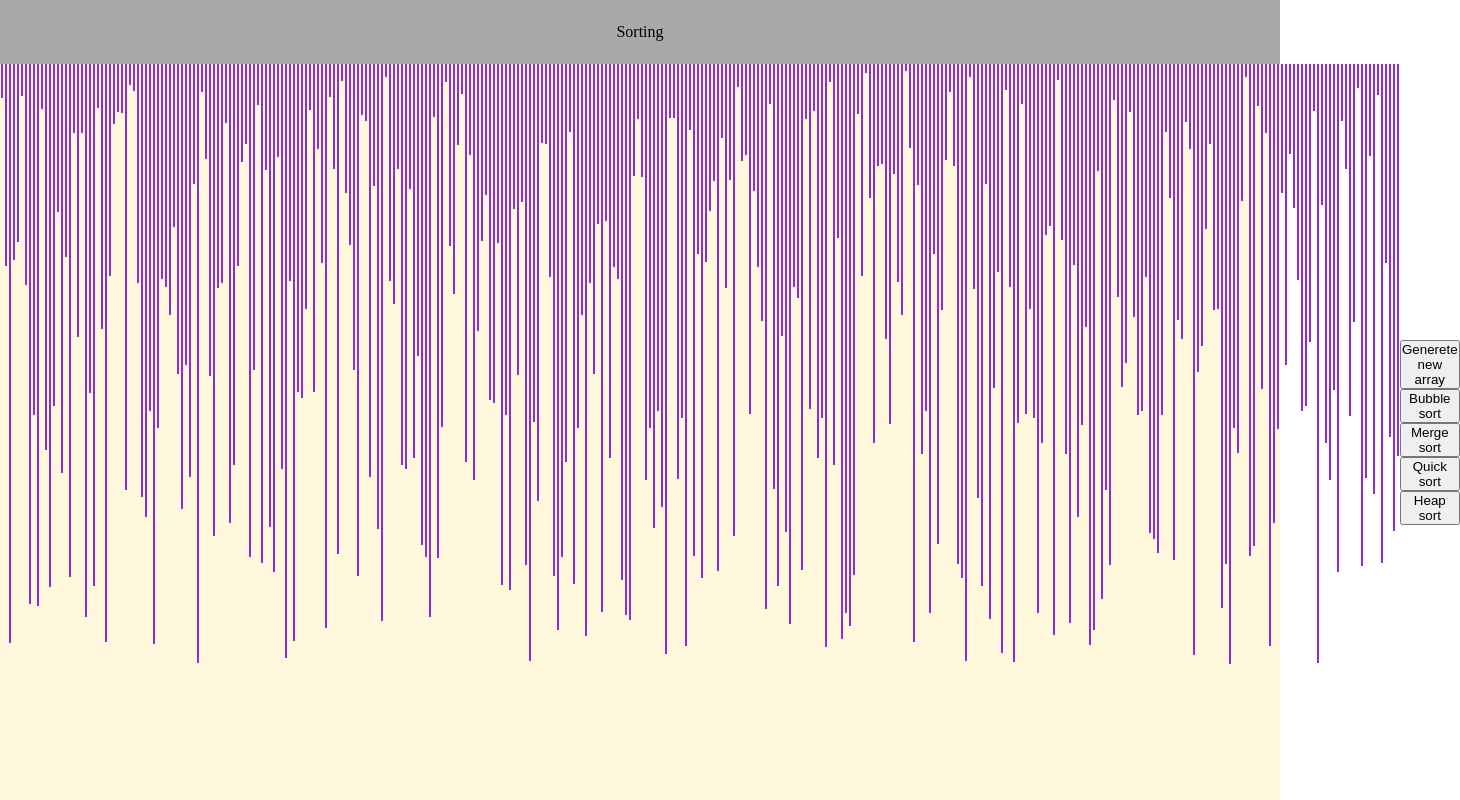
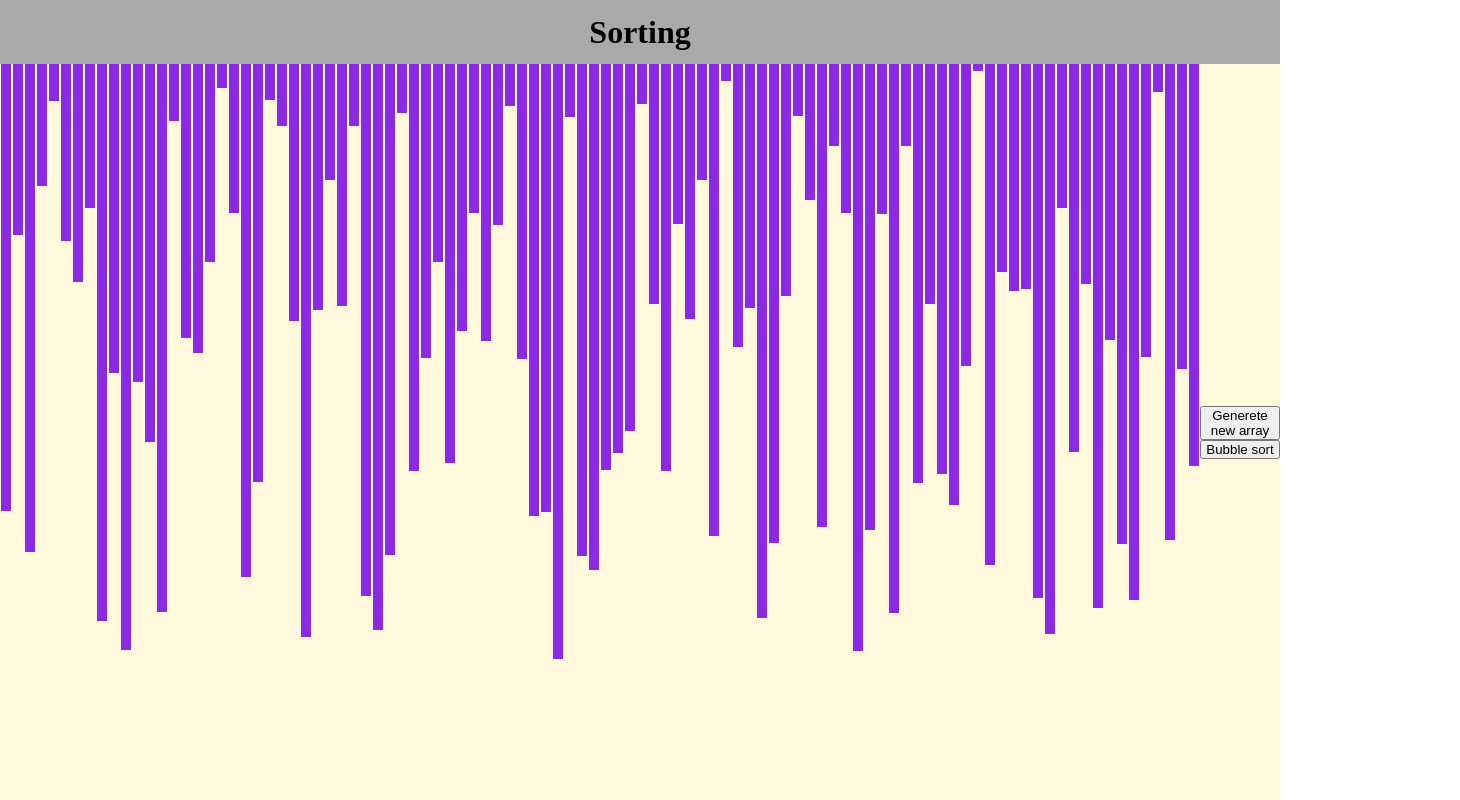
Before and after one commit to tezcanTunahan/sorting, a React (Create React App) app: page / in a window 1280 px wide. Both pictures are taken after a click on the button "Generete new array". Shown: the whole page, 1460 px wide, since content can reach past the window. Built offline with nearby package versions, Linux system fonts and the light colour scheme.

Commit message:
began the a little working

```diff
--- a/src/components/Nav/Nav.jsx
+++ b/src/components/Nav/Nav.jsx
@@ -1,11 +1,11 @@
-import "./nav.css"
+import "./nav.css";
 
-function Nav(){
-    return (
-        <div className="nav-container">
-            Sorting
-        </div>
-    )
+function Nav() {
+  return (
+    <div className="nav-container">
+      <h1>Sorting</h1>
+    </div>
+  );
 }
 
-export default Nav
+export default Nav;
--- a/src/components/Nav/nav.css
+++ b/src/components/Nav/nav.css
@@ -1,4 +1,4 @@
-.nav-container{
+.nav-container {
   width: 100vw;
   height: 8vh;
   background-color: darkgray;
--- a/src/components/SortingVisualizer/SortingVisualizer.jsx
+++ b/src/components/SortingVisualizer/SortingVisualizer.jsx
@@ -1,61 +1,69 @@
-import { useState } from "react"
-import "./sortingVisualizer.css"
-import * as sort from "../../sortingAlgorithms/sortingAlgorithms"
+import { useState } from "react";
+import "./sortingVisualizer.css";
+// import { bubbleSort } from "../helpers/algorithms";
 
+function SortingVisualizer() {
+  const [array, setArray] = useState([]);
+  const [currentIndex, setCurrentIndex] = useState(null);
+  const [currentIndexTwo, setCurrentIndexTwo] = useState(null);
 
-function SortingVisualizer(){
-
-    const [array,setArray] = useState([])
-
-    function resetArray(){
-        let tempArr = []
-        setArray([])
-        for (let i = 0; i < 350; i++) {
-            tempArr.push(getRandomArbitrary(5,600))
+  function resetArray() {
+    let tempArr = [];
+    setArray([]);
+    for (let i = 0; i < 100; i++) {
+      tempArr.push(randomIntFromInterval(5, 600));
     }
-        setArray(tempArr)
+    setArray(tempArr);
+  }
+  async function onClickBubbleSort() {
+    for (let i = 0; i < array.length; i++) {
+      for (let j = 0; j < array.length; j++) {
+        if (array[j] > array[j + 1]) {
+          let temp = array[j];
+          array[j] = array[j + 1];
+          array[j + 1] = temp;
+          setArray([...array]);
+          setCurrentIndex(j);
+          setCurrentIndexTwo(j + 1);
+        }
+        await sleep(5);
+      }
+    }
   }
 
+  //https://stackoverflow.com/questions/4959975/generate-random-number-between-two-numbers-in-javascript
+  function randomIntFromInterval(min, max) {
+    // min and max included
+    return Math.floor(Math.random() * (max - min + 1) + min);
+  }
+  //https://flaviocopes.com/how-to-slow-loop-javascript/
+  const sleep = (milliseconds) => {
+    return new Promise((resolve) => setTimeout(resolve, milliseconds));
+  };
 
-    function bubbleSort(){
-        setArray(sort.bubbleSort([...array]))
-    }
-    function mergeSort(){
-
-    }
-    function quickSort(){
-
-    }
-    function heapSort(){
-
-    }
-
-
-
-    //from https://stackoverflow.com/questions/1527803/generating-random-whole-numbers-in-javascript-in-a-specific-range
-    function getRandomArbitrary(min, max) {
-        return Math.floor(Math.random() * (max - min + 1) + min)
-    }
-
-    return(
+  return (
     <div className="sorting-container">
-            {array.map((value,idx)=>{
-                return(
-                    <div className="array-bar-container" key={idx}>
-                        <div className="array-bar"  style={{height: `${value}px`}}>
+      {array.map((value, idx) => {
+        return (
+          <div className={` array-bar-container`} key={idx}>
+            <div
+              className={`${
+                currentIndex === idx || currentIndexTwo === idx ? "color" : ""
+              } array-bar`}
+              style={{ height: `${value}px` }}
+            ></div>
           </div>
-                    </div>
-                )
+        );
       })}
       <div className="btn-container">
         <button onClick={resetArray}>Generete new array</button>
-                <button onClick={bubbleSort}>Bubble sort</button>
-                <button onClick={mergeSort}>Merge sort</button>
-                <button onClick={quickSort}>Quick sort</button>
-                <button onClick={heapSort}>Heap sort</button>
+        <button onClick={onClickBubbleSort}>Bubble sort</button>
+        {/* <button onClick={mergeSort}>Merge sort</button> */}
+        {/* <button onClick={quickSort}>Quick sort</button> */}
+        {/* <button onClick={heapSort}>Heap sort</button> */}
       </div>
     </div>
-    )
+  );
 }
 
-export default SortingVisualizer
+export default SortingVisualizer;
--- a/src/components/SortingVisualizer/sortingVisualizer.css
+++ b/src/components/SortingVisualizer/sortingVisualizer.css
@@ -1,20 +1,23 @@
-.sorting-container{
+.sorting-container {
   height: 92vh;
   width: 100vw;
   display: flex;
 }
-.array-bar-container{
+.array-bar-container {
   display: flex;
   flex-direction: row;
 }
-.array-bar{
-    width: 2px;
+.array-bar {
+  width: 10px;
   height: 50px;
   background-color: blueviolet;
   margin: 0px 1px 0px 1px;
 }
-.btn-container{
+.btn-container {
   display: flex;
   flex-direction: column;
   justify-content: center;
 }
+.color {
+  background-color: black;
+}
--- /dev/null
+++ b/src/components/helpers/algorithms.js
@@ -0,0 +1,13 @@
+// export function bubbleSort(array) {
+//   let len = array.length;
+//   for (let i = 0; i < len; i++) {
+//     for (let j = 0; j < len; j++) {
+//       if (array[j] > array[j + 1]) {
+//         let temp = array[j];
+//         array[j] = array[j + 1];
+//         array[j + 1] = temp;
+//       }
+//     }
+//   }
+//   return array;
+// }
--- a/src/sortingAlgorithms/sortingAlgorithms.js
+++ /dev/null
@@ -1,22 +0,0 @@
-
-function bubbleSort (array){
-    for (let i = 0; i < array.length; i++) {
-        for (let j = 0; j < array.length; j++) {
-            if(array[j] > array[j+1]){
-                swap(array,j)
-            }
-        }
-    }
-
-    return array
-}
-
-function swap(arr,a){
-    let temp = arr[a]
-    arr[a] = arr[a+1]
-    arr[a+1] = temp
-}
-
-
-
-export {bubbleSort}
```
Lines whose indentation alone changed are shown as unchanged.
